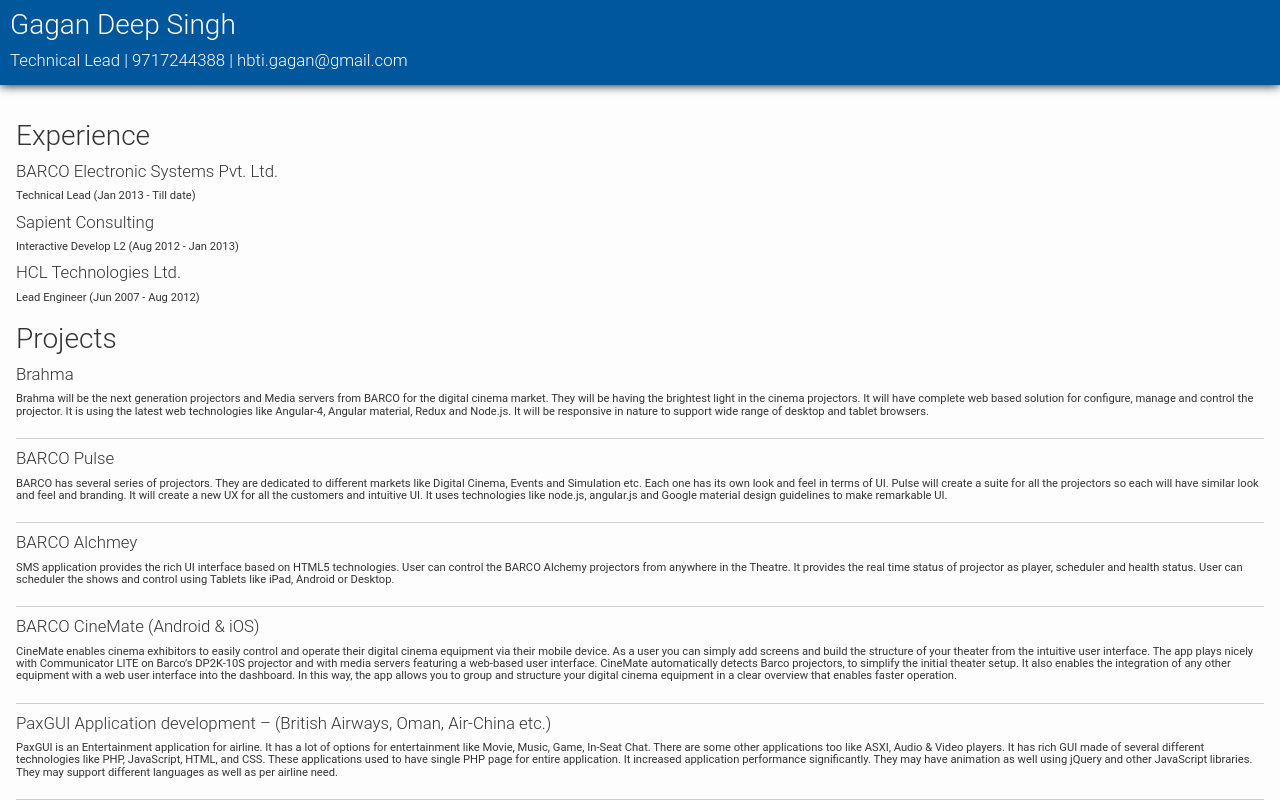
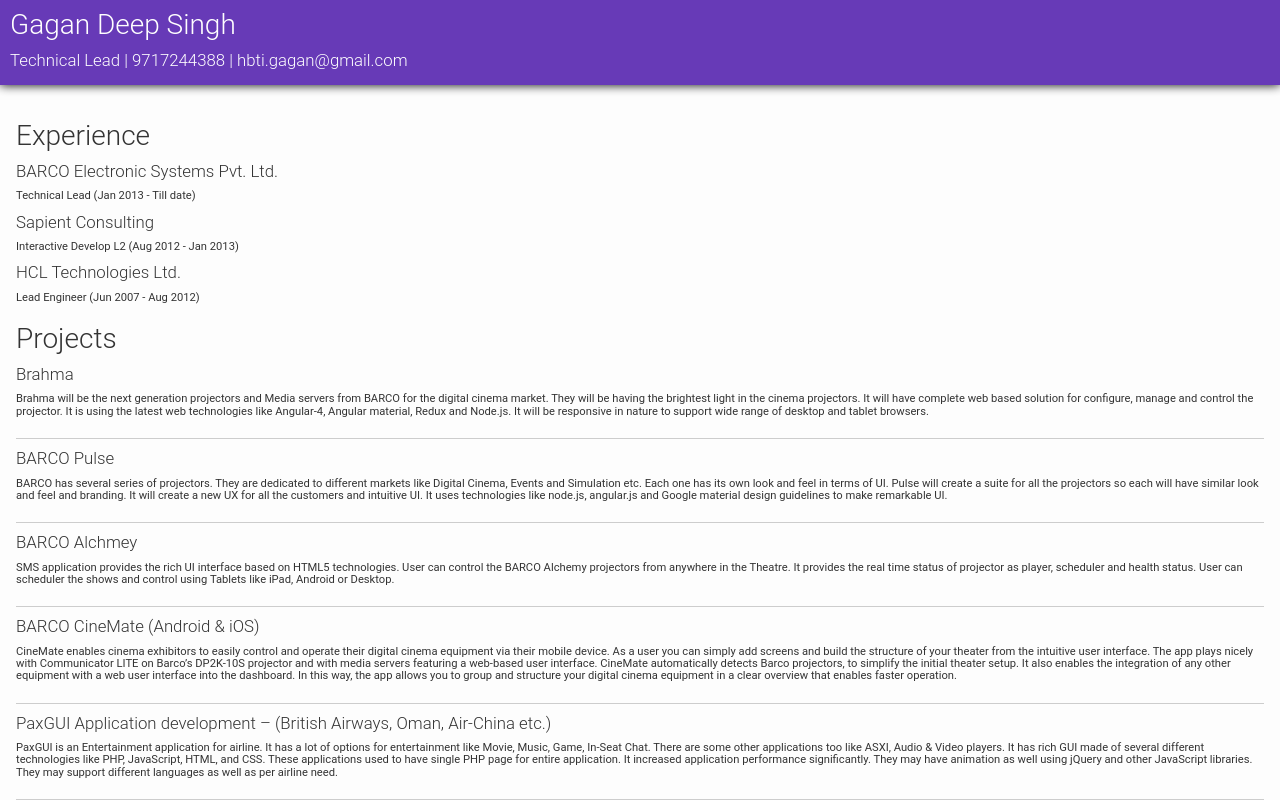
Before and after one commit to invingagan1/invingagan1.github.io, a website: page index.html in a window 1280 px wide. Shown: the top 800 px of the page. Drawn offline with Linux system fonts and the light colour scheme.

Commit message:
color changed

```diff
--- a/css/app.css
+++ b/css/app.css
@@ -20,7 +20,7 @@
     font-size: 0.8em;
 }
 .headerPanel{
-    background: #01579b;
+    background: #673AB7;
     color:#FFFFFF;
     padding: 10px;
     box-shadow: 0 0 10px #000;
```
